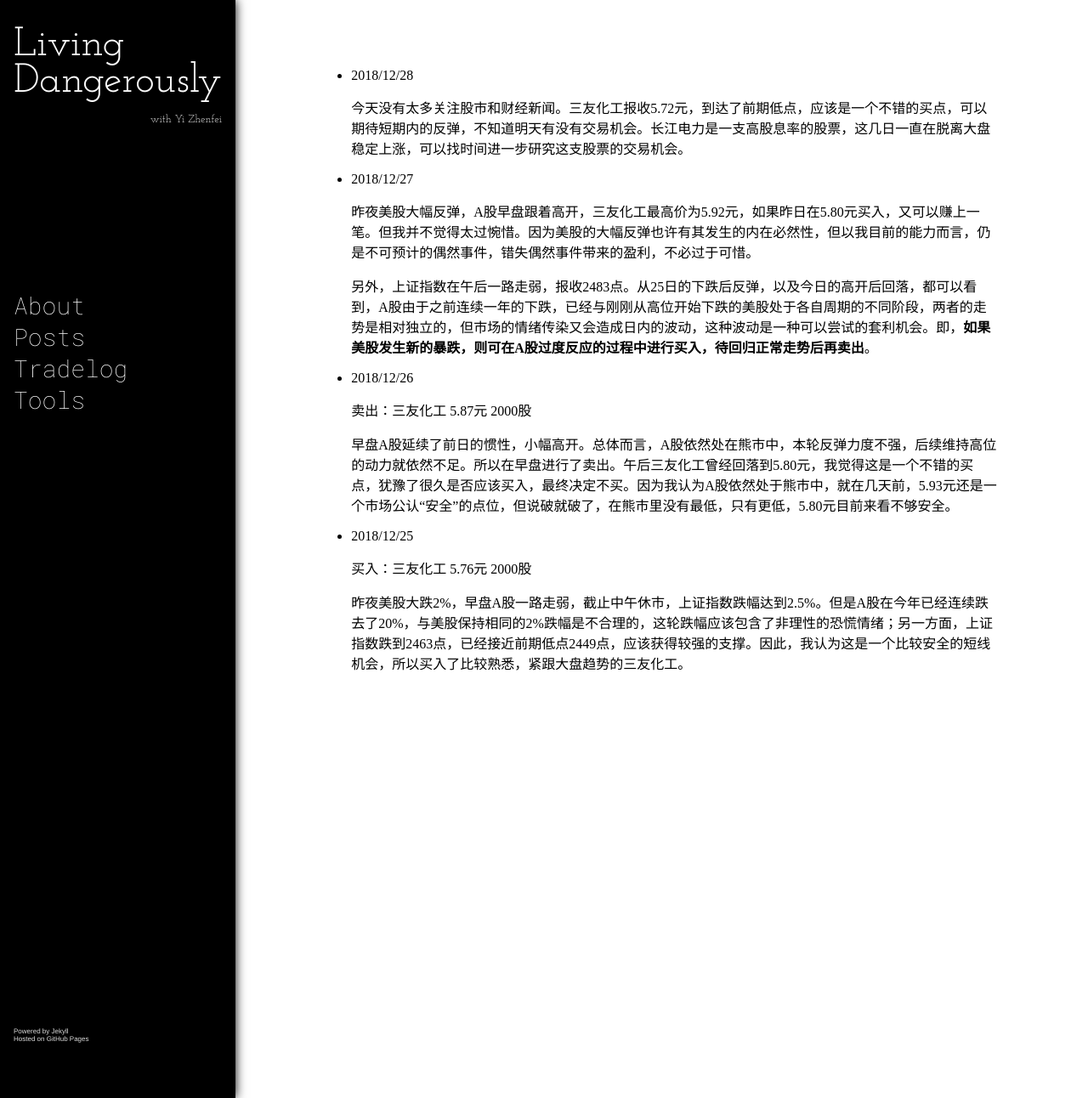
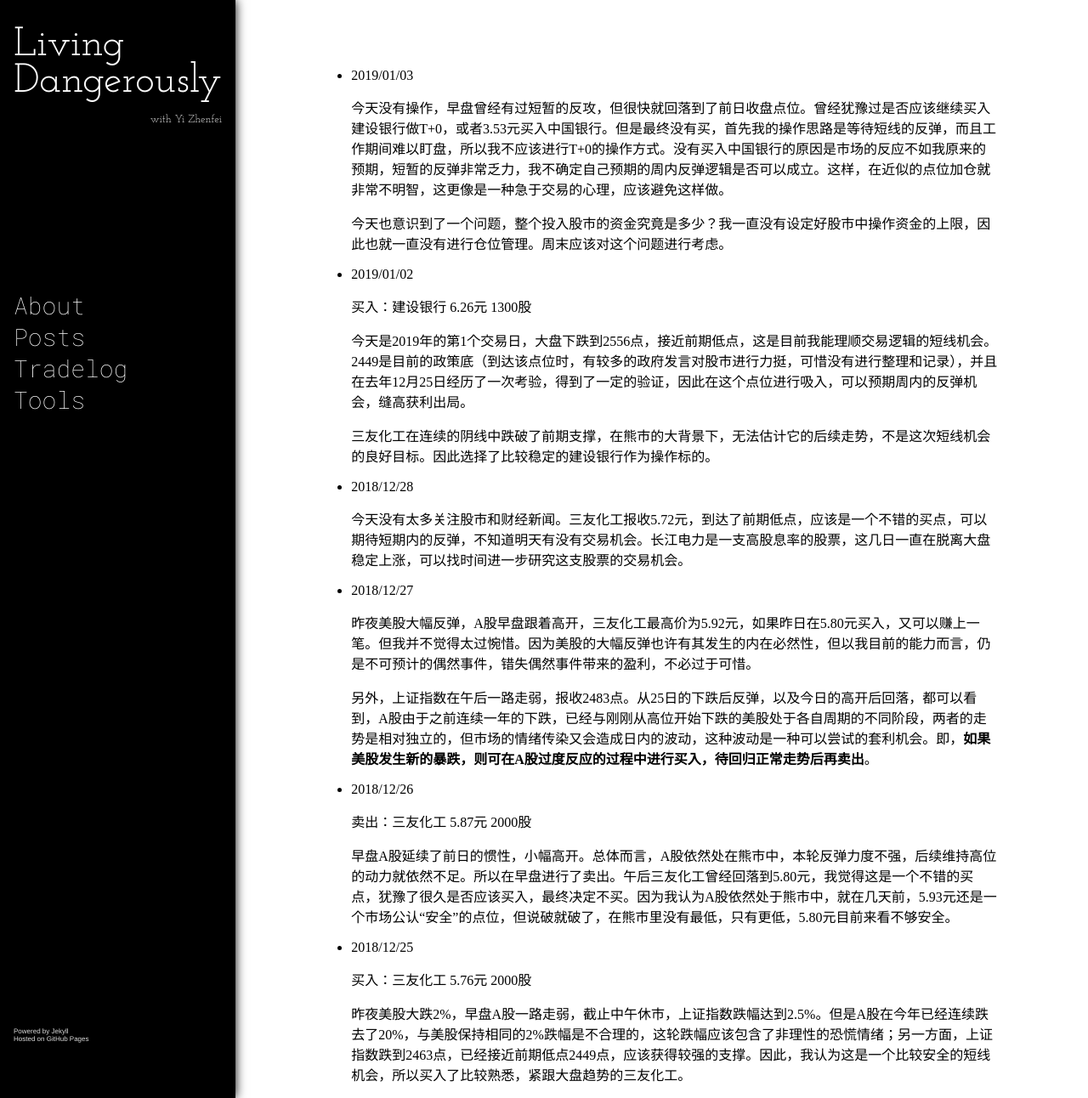
Before and after one commit to yizhenfei/yizhenfei.github.io, a Jekyll site: the page built from tradelog.md, in a window 1280 px wide. Shown: the whole page at 85% size. Built offline with Jekyll 4.4.1, drawn with Linux system fonts in a browser that asks for light colours.

Commit message:
tradelog

```diff
--- a/tradelog.md
+++ b/tradelog.md
@@ -2,6 +2,20 @@
 layout: default
 title: Tradelog
 ---
+
+* 2019/01/03
+
+    今天没有操作，早盘曾经有过短暂的反攻，但很快就回落到了前日收盘点位。曾经犹豫过是否应该继续买入建设银行做T+0，或者3.53元买入中国银行。但是最终没有买，首先我的操作思路是等待短线的反弹，而且工作期间难以盯盘，所以我不应该进行T+0的操作方式。没有买入中国银行的原因是市场的反应不如我原来的预期，短暂的反弹非常乏力，我不确定自己预期的周内反弹逻辑是否可以成立。这样，在近似的点位加仓就非常不明智，这更像是一种急于交易的心理，应该避免这样做。
+
+    今天也意识到了一个问题，整个投入股市的资金究竟是多少？我一直没有设定好股市中操作资金的上限，因此也就一直没有进行仓位管理。周末应该对这个问题进行考虑。
+
+* 2019/01/02
+
+    买入：建设银行 6.26元 1300股
+
+    今天是2019年的第1个交易日，大盘下跌到2556点，接近前期低点，这是目前我能理顺交易逻辑的短线机会。2449是目前的政策底（到达该点位时，有较多的政府发言对股市进行力挺，可惜没有进行整理和记录），并且在去年12月25日经历了一次考验，得到了一定的验证，因此在这个点位进行吸入，可以预期周内的反弹机会，缝高获利出局。
+
+    三友化工在连续的阴线中跌破了前期支撑，在熊市的大背景下，无法估计它的后续走势，不是这次短线机会的良好目标。因此选择了比较稳定的建设银行作为操作标的。
 
 * 2018/12/28
 
```
